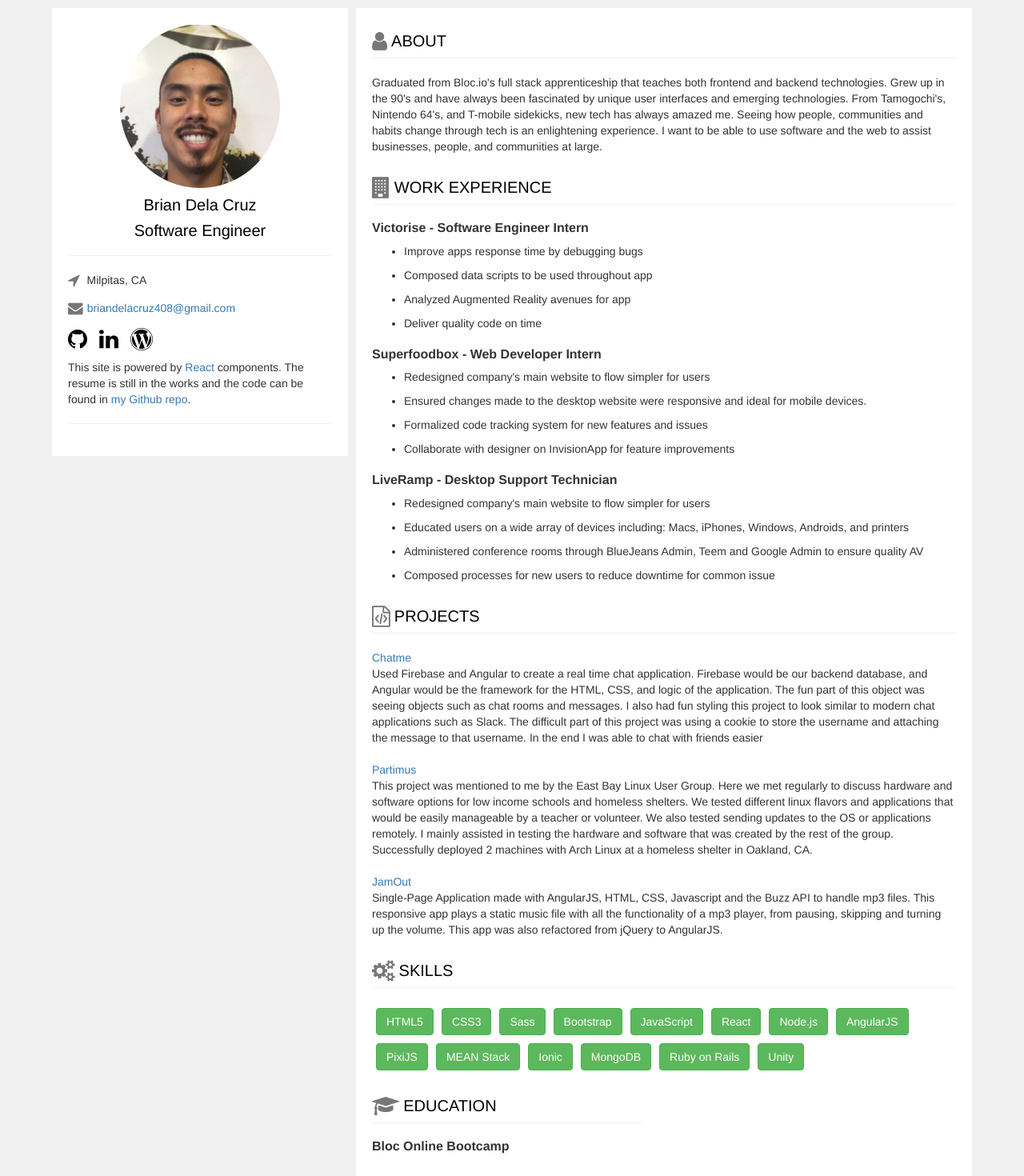
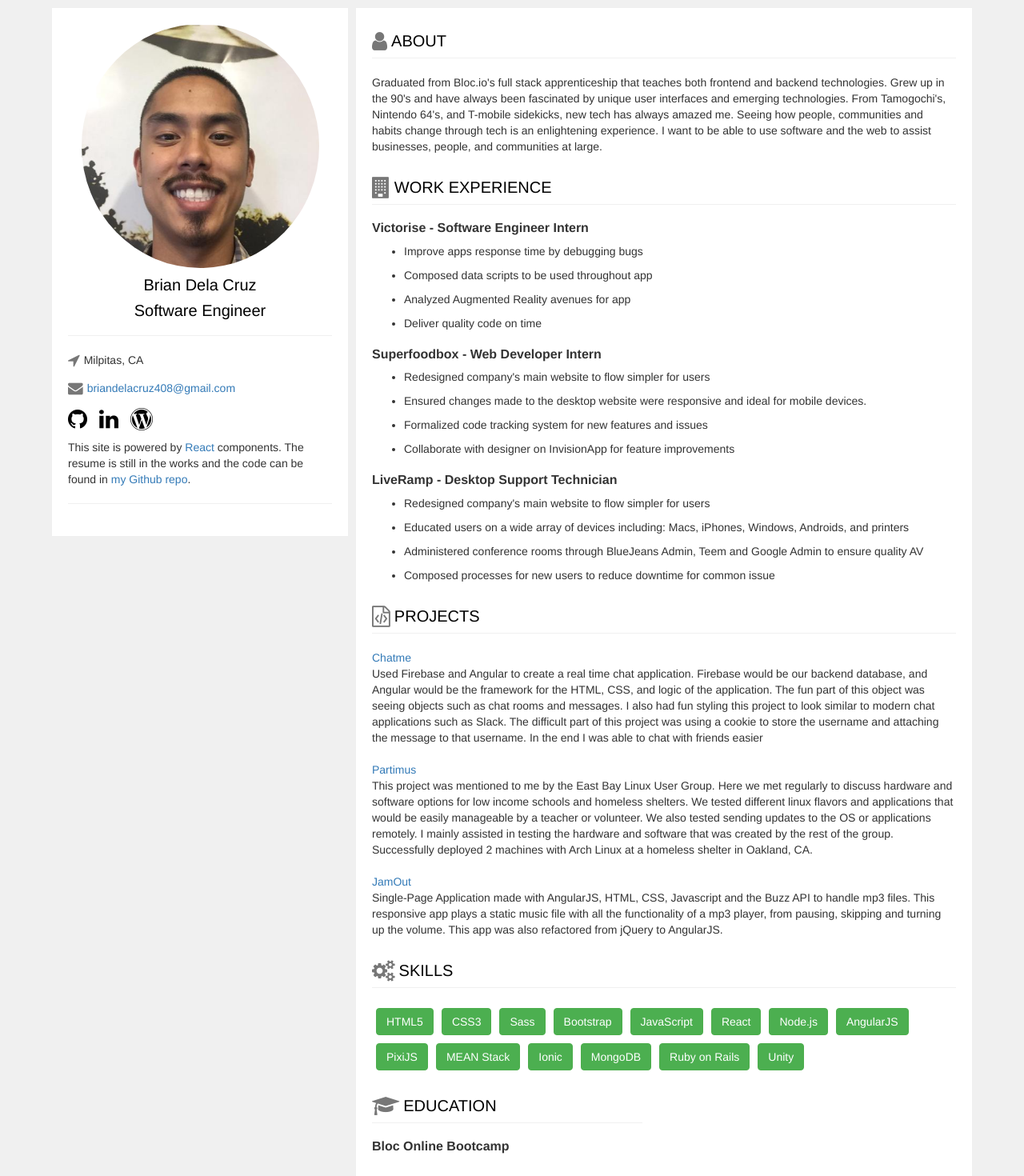
Before and after one commit to bl2i4n/react-resume, a React (Create React App) app: page / in a window 1280 px wide. Shown: the top 1470 px of the page at 80% size. Built offline with nearby package versions, Linux system fonts and the light colour scheme.

Commit message:
bug: styling was changed somehow

```diff
--- a/src/App.js
+++ b/src/App.js
@@ -14,13 +14,13 @@
   return (
     <div>
       <ul className="list-unstyled contact-links text-center" id="personal">
-        <li><i className="fa fa-lg fa-location-arrow"></i>{props.street} {props.city}</li>
+        <li><i className="fa fa-lg fa-location-arrow"></i>{props.city}</li>
         <li><i className="fa fa-lg fa-envelope"></i><a href={`mailto:briandelacruz408@gmail.com`}>{props.email}</a></li>
       </ul>
       <ul className="profileLinks list-inline text-center" id="personal">
         <li id="links"><a className="fa fa-github fa-2x" href={'https://github.com/bl2i4n'}></a></li>
         <li id="links"><a className="fa fa-linkedin fa-2x" href={'https://linkedin.com/in/briandelacruz408/'}></a></li>
-        <li><a className="fa fa-wordpress fa-2x" href={'https://codehog.wordpress.com/'}></a></li>
+        <li id="links"><a className="fa fa-wordpress fa-2x" href={'https://codehog.wordpress.com/'}></a></li>
       </ul>
       <p>This site is powered by <a href="https://facebook.github.io/react/">React</a> components. The resume is still in the works and the code can be found in <a href="https://github.com/bl2i4n">my Github repo</a>.</p>
     </div>
@@ -32,7 +32,7 @@
   render() {
     return (
       <div className="profileImg">
-        <img role="presentation" className="img-circle center-block" src={"./profilePhoto.jpg"} width="200" />
+        <img role="presentation" className="img-circle center-block" src={"./profilePhoto.jpg"} width="200" id="centerpic"/>
         <ResumeTitle className="text-center" firstName="Brian" lastName="Dela Cruz" />
         <ResumeTitle className="text-center" label="Software Engineer" />
         <div className="divider"></div>
@@ -60,7 +60,7 @@
 function Skill(props) {
   return (
     <div className="" id="side">
-        <label type="button" className="btn btn-success skill-list">{props.item}</label>
+        <label type="button" id="buts" className="btn btn-success skill-list">{props.item}</label>
     </div>
   )
 }
@@ -114,7 +114,7 @@
       <section className="">
         <div className="skills">
           <h2 className=""><i className="fa fa-lg fa-cogs"></i>SKILLS</h2>
-          <Skill item="HTML5"/>
+          <Skill item="HTML5" id="buts"/>
           <Skill item="CSS3"/>
           <Skill item="Sass"/>
           <Skill item="Bootstrap"  />
--- a/src/styles/App.css
+++ b/src/styles/App.css
@@ -1,3 +1,15 @@
+#buts {
+  background-color: #4CAF50;
+}
+
+#centerpic {
+  display: block;
+  margin-left: auto;
+  margin-right: auto;
+  width: 90%;
+  border-radius: 50%;
+}
+
 .weird {
   background-color: green;
 }
@@ -13,7 +25,9 @@
 }
 
 li#links{
-  float: left;
+  display: inline;
+  text-align: center;
+  list-style: none;
 }
 
 #side {
```
